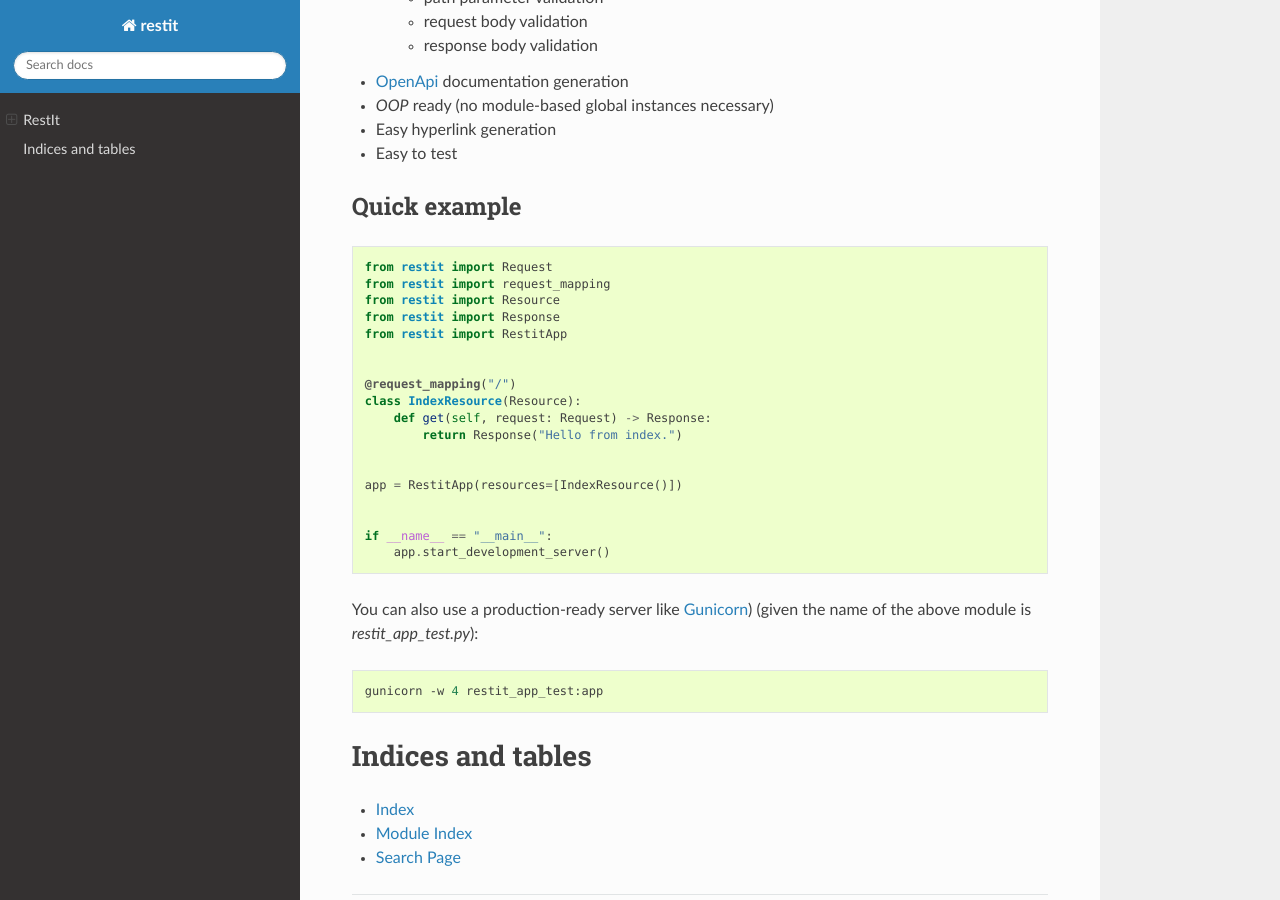
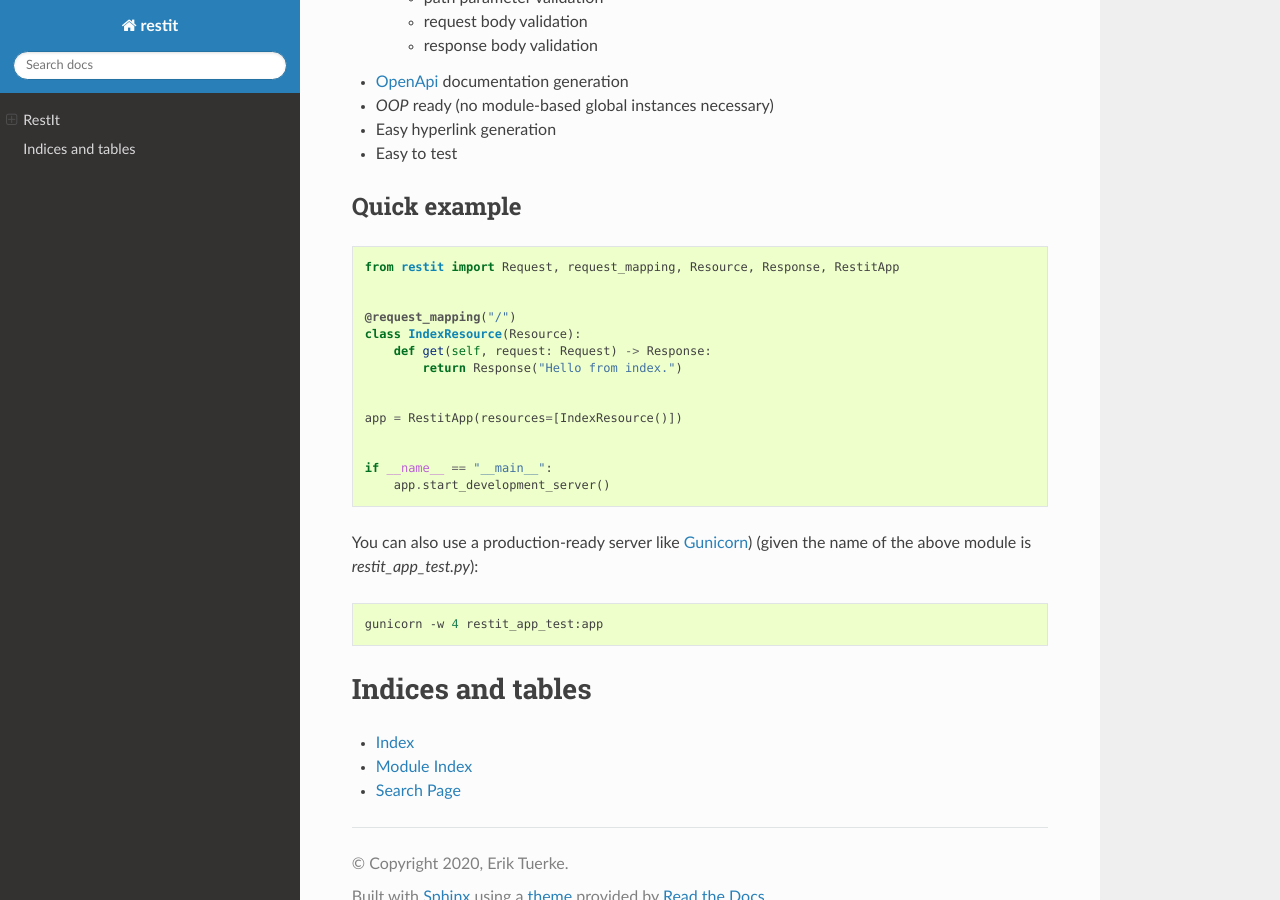
Before and after one commit to Rollmops/restit, a Sphinx documentation site: the page built from docs/index.rst, in a window 1280 px wide and 900 px high, scrolled down 406 px. Built offline with Sphinx 7.4.7 and the Read the Docs theme 2.0.0, drawn with Linux system fonts in a browser that asks for light colours.

Commit message:
simplified import in quick start

```diff
--- a/README.rst
+++ b/README.rst
@@ -33,11 +33,7 @@ Quick example
 
 .. code-block:: python
 
-    from restit import Request
-    from restit import request_mapping
-    from restit import Resource
-    from restit import Response
-    from restit import RestitApp
+    from restit import Request, request_mapping, Resource, Response, RestitApp
 
 
     @request_mapping("/")
--- a/docs/index.rst
+++ b/docs/index.rst
@@ -31,11 +31,7 @@ Quick example
 
 .. code-block:: python
 
-    from restit import Request
-    from restit import request_mapping
-    from restit import Resource
-    from restit import Response
-    from restit import RestitApp
+    from restit import Request, request_mapping, Resource, Response, RestitApp
 
 
     @request_mapping("/")
```
